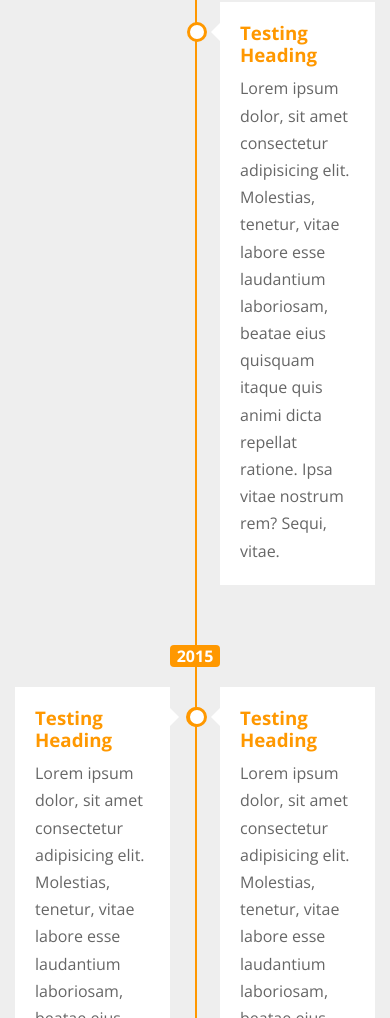
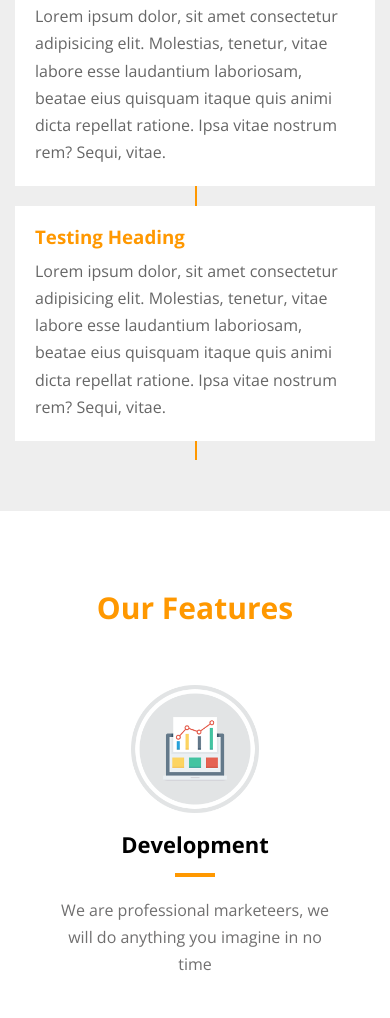
Before and after one commit to obaidash99/special-design, a plain HTML site: page index.html in a window 390 px wide. Shown: the part 4310-5328 px from the top of the page. Drawn offline with nearby package versions, Linux system fonts and the light colour scheme.

Commit message:
fix responsive 2

```diff
--- a/css/main.css
+++ b/css/main.css
@@ -623,6 +623,21 @@ body {
 	border-color: transparent #fff transparent transparent;
 	left: -19px;
 }
+@media (max-width: 767px) {
+	.timeline .timeline-content .left,
+	.timeline .timeline-content .right {
+		width: 100%;
+		margin-bottom: 20px;
+	}
+	.timeline .timeline-content .left::before,
+	.timeline .timeline-content .right::before {
+		display: none;
+	}
+	.timeline .timeline-content .left .content::before,
+	.timeline .timeline-content .right .content::before {
+		display: none;
+	}
+}
 /* End Timleine */
 /* Srart Features */
 .features {
@@ -665,6 +680,16 @@ body {
 	margin: auto;
 	line-height: 1.7;
 	color: #706f6f;
+}
+@media (max-width: 991px) {
+	.features .feat-box {
+		width: calc((100% / 2));
+	}
+}
+@media (max-width: 575px) {
+	.features .feat-box {
+		width: 100%;
+	}
 }
 /* End Features */
 /* Start Testmoinals */
```
